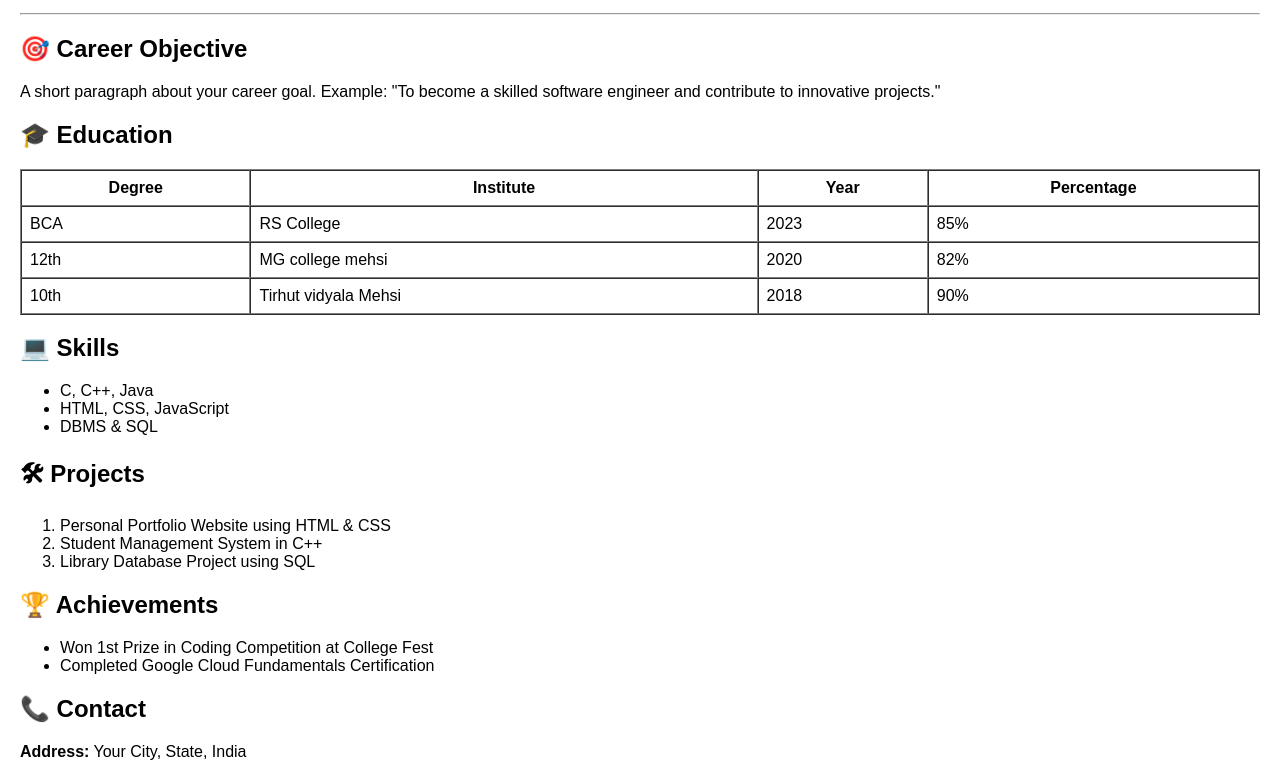
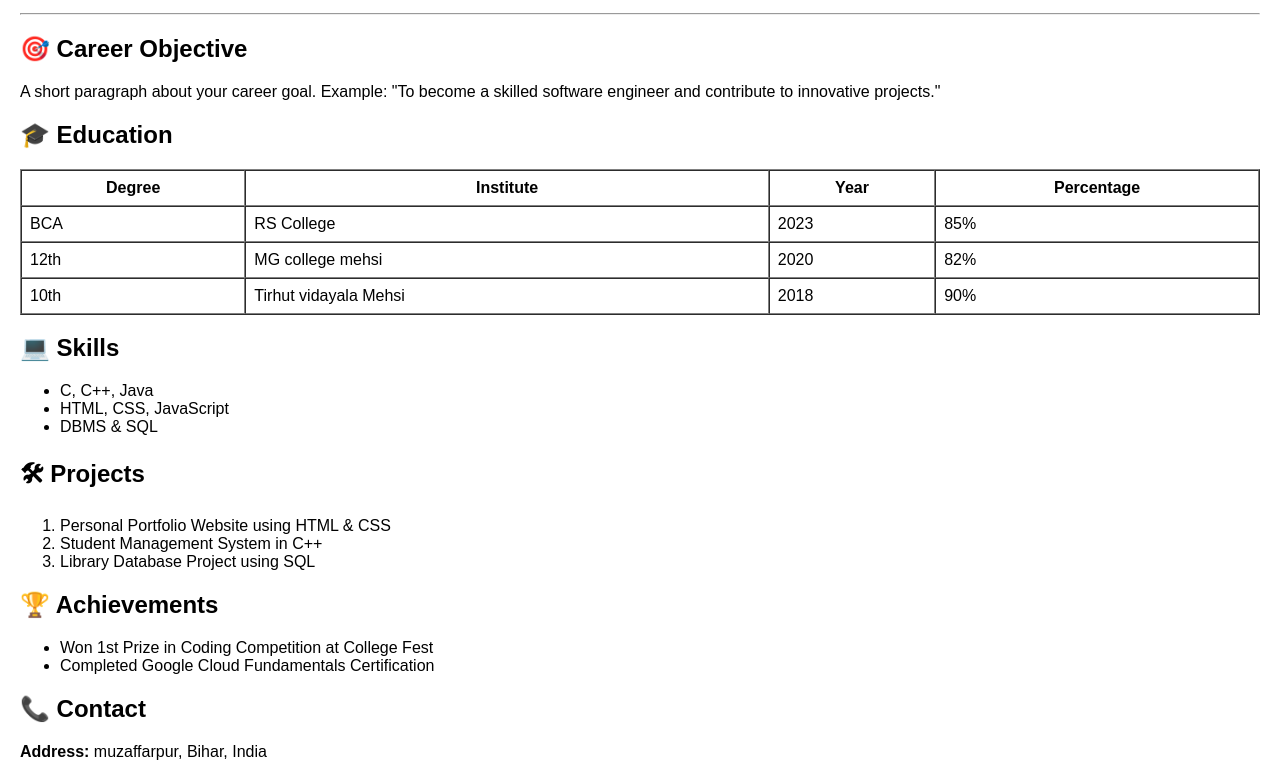
Before and after one commit to siddharthsinha670/HTML, a plain HTML site: page project_2.html in a window 1280 px wide. Shown: the part 102-883 px from the top of the page. Drawn offline with Linux system fonts and the light colour scheme.

Commit message:
Resume
Corrected the spelling of 'Tirhut vidayala Mehsi' and updated the contact address to 'muzaffarpur, Bihar, India'.

```diff
--- a/project_2.html
+++ b/project_2.html
@@ -38,7 +38,7 @@
     </tr>
     <tr>
       <td>10th</td>
-      <td>Tirhut vidyala Mehsi</td>
+      <td>Tirhut vidayala Mehsi</td>
       <td>2018</td>
       <td>90%</td>
     </tr>
@@ -69,7 +69,7 @@
 
   <!-- Contact -->
   <h2>📞 Contact</h2>
-  <p><strong>Address:</strong> Your City, State, India</p>
+  <p><strong>Address:</strong> muzaffarpur, Bihar, India</p>
 
 </body>
 </html>
```
